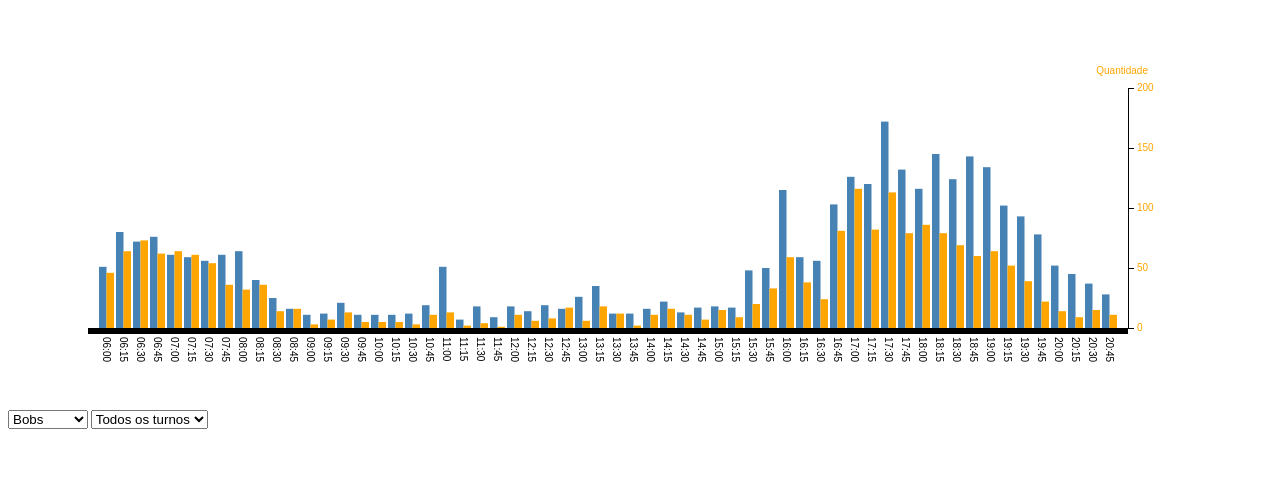
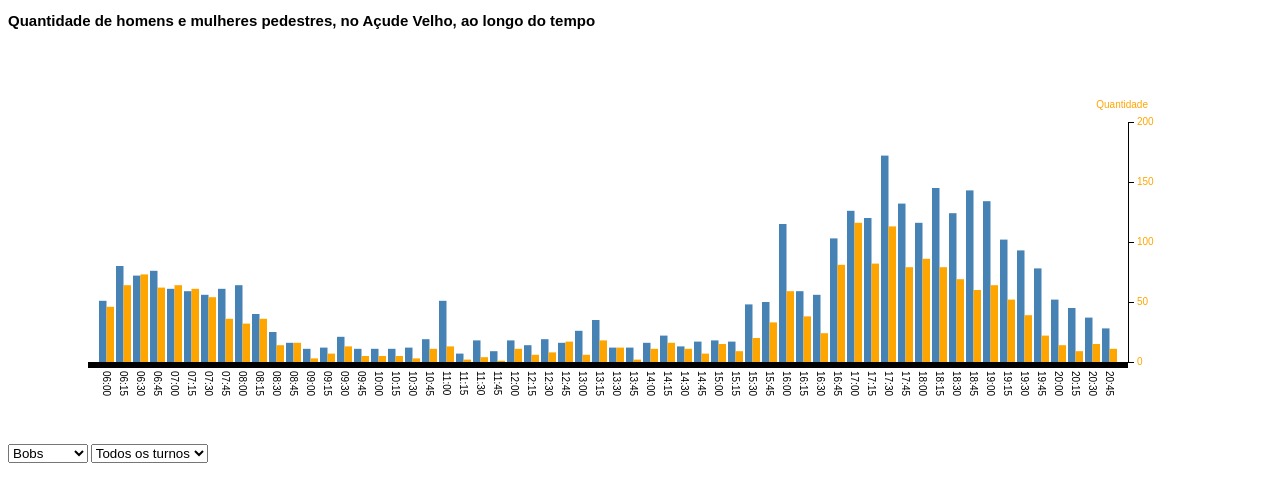
Before and after one commit to ArthurEmanuelRodriguesCosta/acude-velho-visualization, a plain HTML site: page index.html in a window 1280 px wide. Drawn offline with nearby package versions, Linux system fonts and the light colour scheme.

```diff
--- a/index.html
+++ b/index.html
@@ -50,6 +50,8 @@
 
 </style>
 <body>
+  <h2> Quantidade de homens e mulheres pedestres, no Açude Velho, ao longo do tempo</h2>
+
 <script src="http://d3js.org/d3.v3.min.js"></script>
 <script>
 
@@ -235,7 +237,6 @@
 
 </script>
 
-<body>
 
   <select onchange="update(this.value)">
   <option value="bobs">Bobs</option>
```
